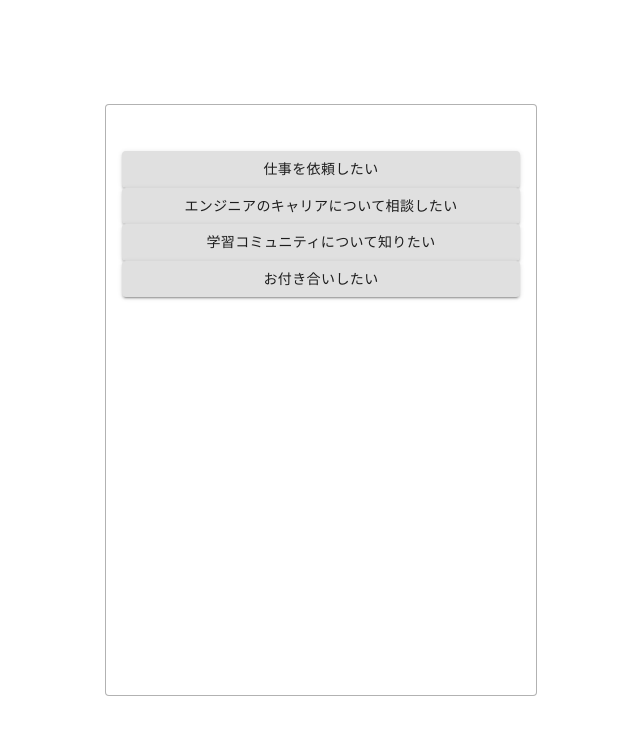
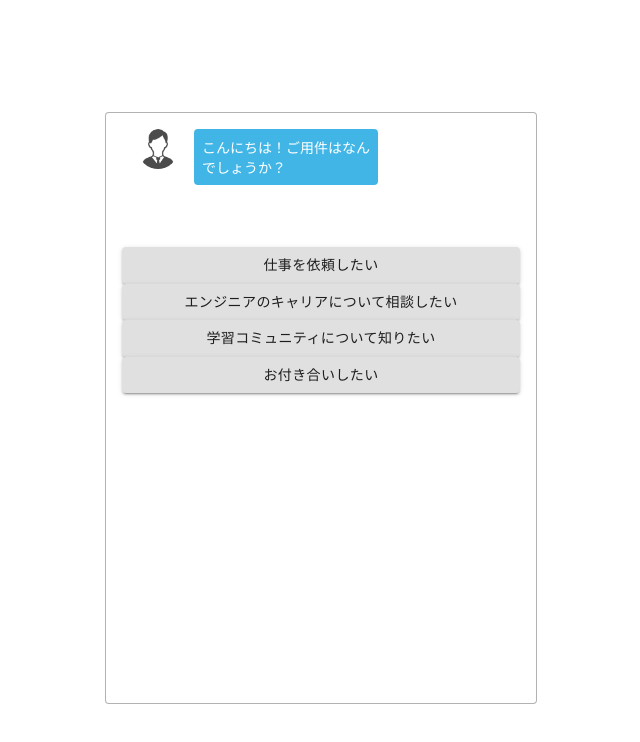
Before and after one commit to masayaeto/chatbot, a React (Create React App) app: page / in a window 1280 px wide. Shown: the top 742 px of the page, without its empty margins (319-959 px from the left). Built offline with nearby package versions, Linux system fonts and the light colour scheme.

Commit message:
chatコンポーネントの追加

```diff
--- a/src/App.js
+++ b/src/App.js
@@ -1,7 +1,7 @@
 import React from "react";
 import defaultDataset from "./dataset";
 import "./assets/styles/style.css"
-import {AnswersList} from "./components/index"
+import {AnswersList, Chats} from "./components/index"
 
 export default class App extends React.Component {
   constructor(props){
@@ -21,7 +21,20 @@
     this.setState({answers: initAnswers})
   }
 
+  initChats = () => {
+    const initDataset = this.state.dataset[this.state.currentId]
+    const chat = {
+      text: initDataset.question,
+      type: "question"
+    }
+
+    const chats = this.state.chats;
+    chats.push(chat)
+    this.setState({answers: chat})
+  }
+
   componentDidMount() {
+    this.initChats()
     this.initAnswer()
   }
 
@@ -29,6 +42,7 @@
     return (
       <section className="c-section">
         <div className="c-box">
+          <Chats chats={this.state.chats}/>
           <AnswersList answers={this.state.answers}/>
         </div>
       </section>
--- a/src/assets/styles/index.css
+++ /dev/null
@@ -1,13 +0,0 @@
-body {
-  margin: 0;
-  font-family: -apple-system, BlinkMacSystemFont, 'Segoe UI', 'Roboto', 'Oxygen',
-    'Ubuntu', 'Cantarell', 'Fira Sans', 'Droid Sans', 'Helvetica Neue',
-    sans-serif;
-  -webkit-font-smoothing: antialiased;
-  -moz-osx-font-smoothing: grayscale;
-}
-
-code {
-  font-family: source-code-pro, Menlo, Monaco, Consolas, 'Courier New',
-    monospace;
-}
--- /dev/null
+++ b/src/components/Chat.js
@@ -0,0 +1,27 @@
+import React from "react"
+import Avatar from '@material-ui/core/Avatar';
+import ListItem from '@material-ui/core/ListItem';
+import ListItemAvatar from '@material-ui/core/ListItemAvatar';
+import man from  '../assets/img/man.png';
+import NoProfile from  '../assets/img/no-profile.png';
+
+const Chat = (props) =>{
+  const isQuestion = (props.type === "question")
+  const classes = isQuestion ? "p-chat__row" : "p-chat__reverse"
+
+  return (
+    <ListItem alignItems={classes}>
+        <ListItemAvatar>
+          {isQuestion ? (
+            <Avatar alt="Remy Sharp" src={man} />
+          ) : (
+            <Avatar alt="Remy Sharp" src={NoProfile} />
+          )}
+
+        </ListItemAvatar>
+        <div className="p-chat__bubble">{props.text}</div>
+      </ListItem>
+  )
+}
+
+export default Chat
--- /dev/null
+++ b/src/components/Chats.js
@@ -0,0 +1,26 @@
+import React from "react"
+import {Chat} from "./index"
+import { makeStyles } from '@material-ui/core/styles';
+import List from '@material-ui/core/List';
+
+const useStyles = makeStyles((theme) => ({
+  root: {
+    width: '100%',
+    maxWidth: '36ch',
+    backgroundColor: theme.palette.background.paper,
+  }
+}));
+
+const Chats = (props) => {
+  const classes = useStyles();
+
+  return(
+    <List className={classes.root}>
+      {props.chats.map((chat, index)=> {
+        return <Chat text={chat.text} type={chat.type} key={index.toString()}/>
+      })}
+    </List>
+  )
+}
+
+export default Chats
--- a/src/components/index.js
+++ b/src/components/index.js
@@ -1,2 +1,4 @@
 export {default as AnswersList} from "./AnswersList"
 export {default as Answer} from "./Answer"
+export {default as Chat} from "./Chat"
+export {default as Chats} from "./Chats"
--- a/src/dataset.js
+++ b/src/dataset.js
@@ -6,7 +6,7 @@
             {content: "学習コミュニティについて知りたい", nextId: "community"},
             {content: "お付き合いしたい", nextId: "dating"},
         ],
-        question: "こんにちは！🐯トラハックへのご用件はなんでしょうか？",
+        question: "こんにちは！ご用件はなんでしょうか？",
     },
     "job_offer": {
         answers: [
--- a/src/index.js
+++ b/src/index.js
@@ -1,6 +1,6 @@
 import React from 'react';
 import ReactDOM from 'react-dom';
-import './assets/styles/index.css';
+import './assets/styles/style.css';
 import App from './App';
 import reportWebVitals from './reportWebVitals';
 
```
Also changed, not shown: src/assets/img/man.png (added), src/assets/img/no-profile.png (added).
